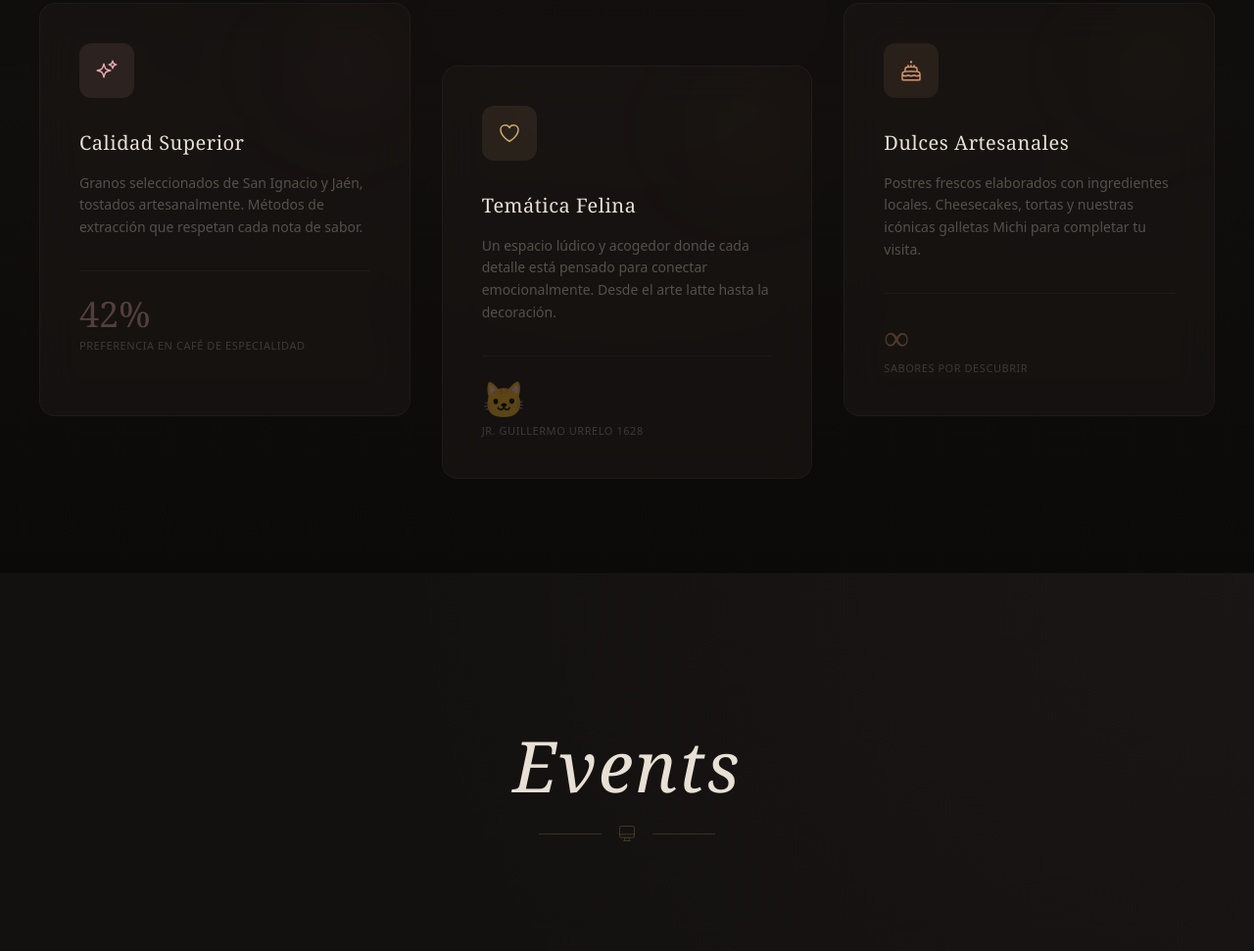
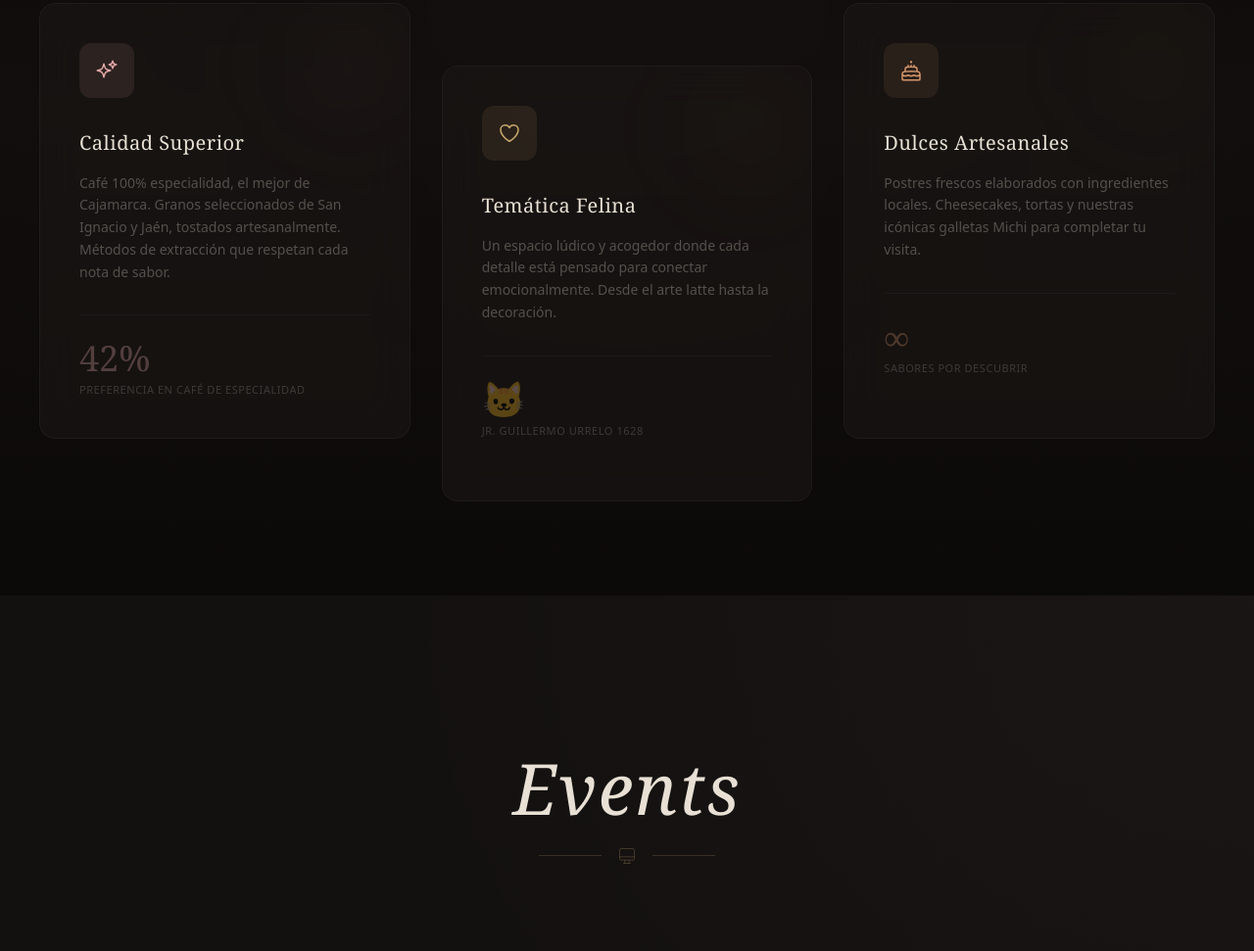
Before and after one commit to Edgarmejiav/michi-landing, an Astro site: page / in a window 1280 px wide. Shown: the part 4347-5318 px from the top of the page at 98% size. Built offline with nearby package versions, Linux system fonts and the light colour scheme; Astro itself is replaced by a stand-in of ours; grey boxes are pictures that could not be loaded.

Commit message:
feat: enhance product description for clarity and appeal

```diff
--- a/src/components/Experience.astro
+++ b/src/components/Experience.astro
@@ -29,7 +29,7 @@
           </div>
           <h3 class="text-xl font-display text-cream tracking-wide mb-4">Calidad Superior</h3>
           <p class="text-sm text-cream/30 leading-relaxed font-light">
-            Granos seleccionados de San Ignacio y Jaén, tostados artesanalmente. Métodos de extracción que respetan cada nota de sabor.
+            Café 100% especialidad, el mejor de Cajamarca. Granos seleccionados de San Ignacio y Jaén, tostados artesanalmente. Métodos de extracción que respetan cada nota de sabor.
           </p>
           <div class="mt-8 pt-6 border-t border-cream/[0.04]">
             <span class="text-4xl font-display text-accent/30">42%</span>
```
